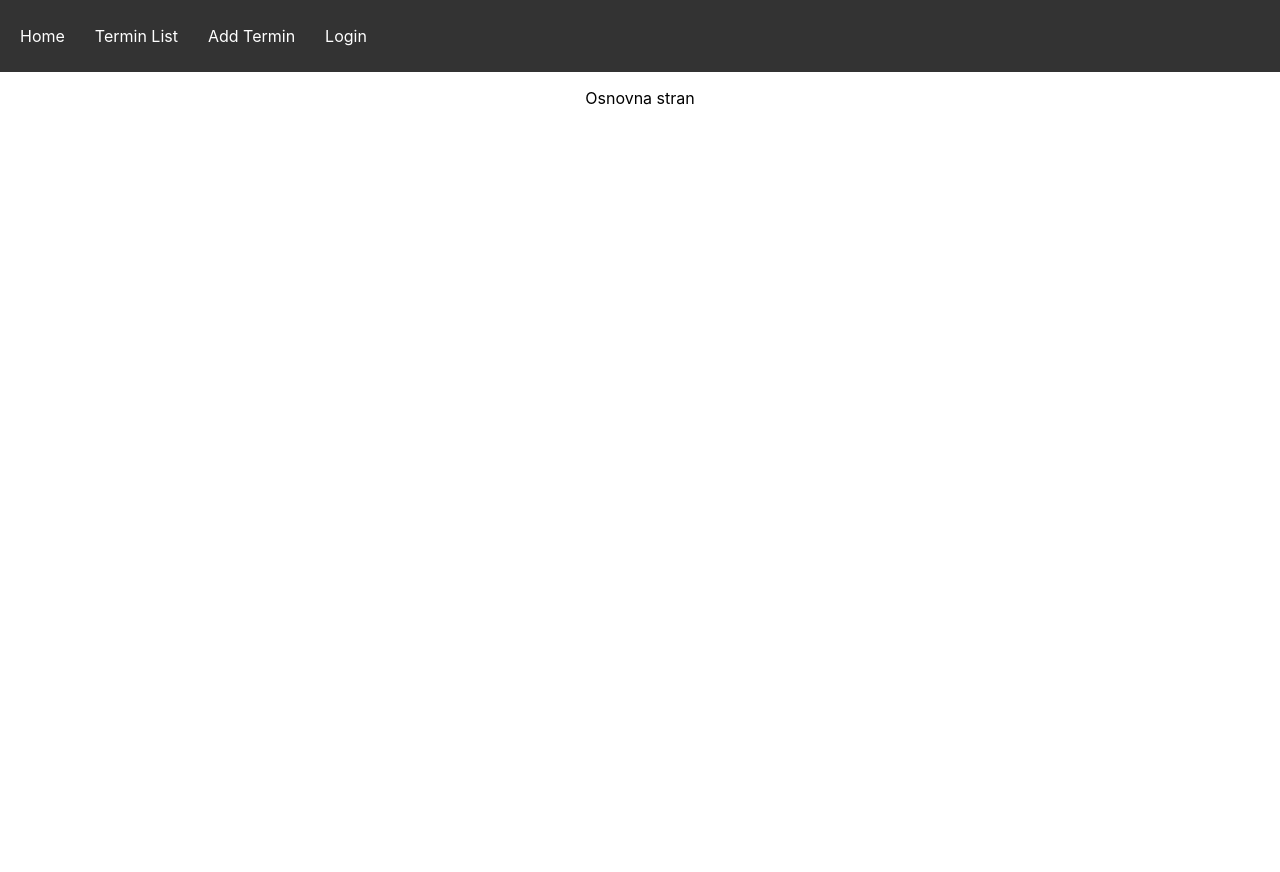
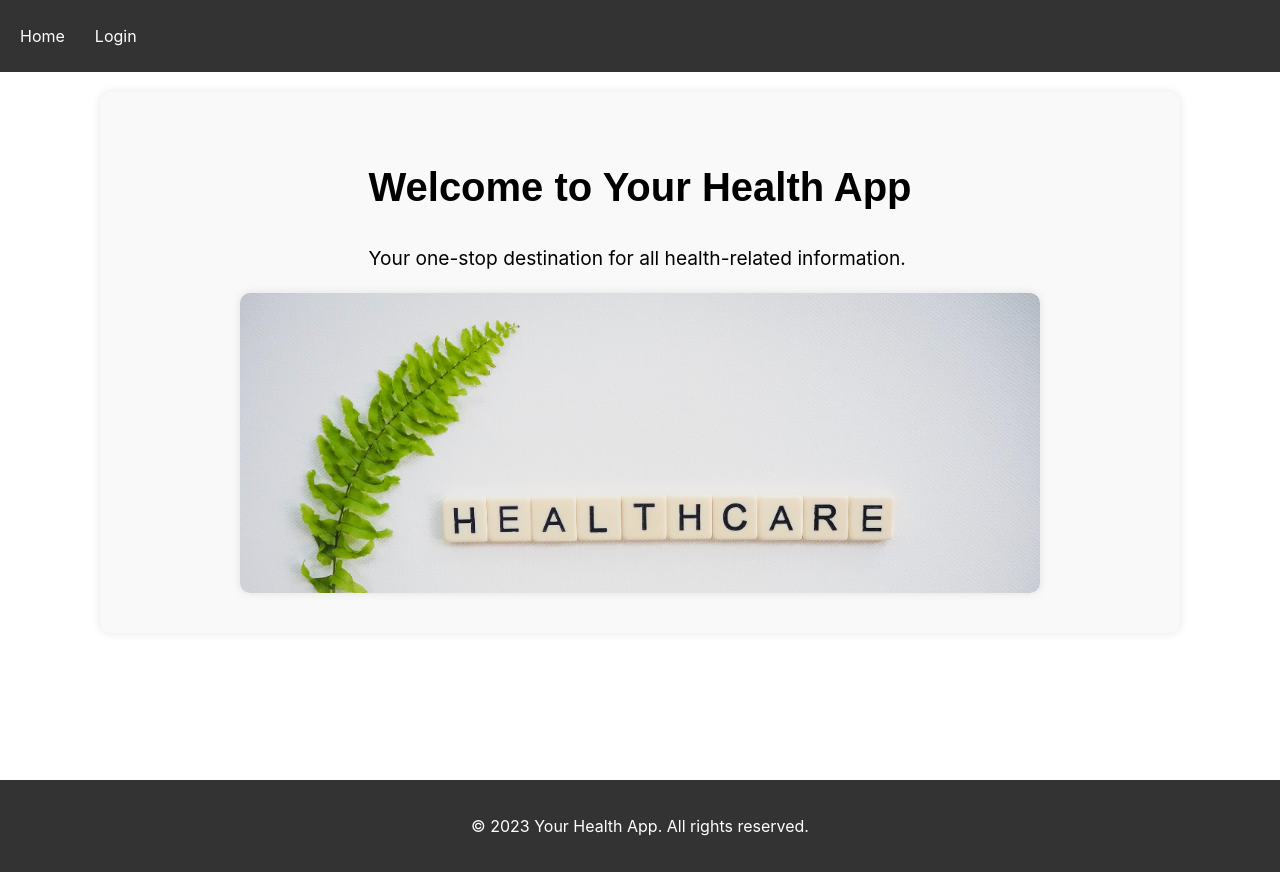
Before and after one commit to BlazheManev/frontend-services-sua, a React (Create React App) app: page / in a window 1280 px wide. Before the commit the page ends 800 px from the top, so only its background shows below. Built offline with nearby package versions, Linux system fonts and the light colour scheme.

Commit message:
Home page in everything

```diff
--- a/package.json
+++ b/package.json
@@ -3,6 +3,7 @@
   "version": "0.1.0",
   "private": true,
   "dependencies": {
+    "@mui/material": "^5.14.20",
     "@testing-library/jest-dom": "^5.17.0",
     "@testing-library/react": "^13.4.0",
     "@testing-library/user-event": "^13.5.0",
--- a/src/App.tsx
+++ b/src/App.tsx
@@ -10,6 +10,7 @@ import AddTerminForm from './pages/AddTerminForm';
 import Navbar from './Navbar';
 import LoginForm from './pages/Login';
 import RegistrationForm from './pages/RegisterForm';
+import Home from './pages/Home';
 
 function App() {
   return (
@@ -20,7 +21,7 @@ function App() {
       <Navbar/>
         <Routes>
 
-          <Route path="/" element={<p>Osnovna stran</p>} />
+        <Route path="/" element={<Home></Home>} />
 
           <Route path="/TerminiList" element={<TerminiList></TerminiList>} />
           <Route path="/AddTerminForm" element={<AddTerminForm></AddTerminForm>} />
--- a/src/Navbar.tsx
+++ b/src/Navbar.tsx
@@ -1,23 +1,58 @@
 import React from 'react';
 import { Link } from 'react-router-dom';
 import './styles/Navbar.css';
+import { useNavigate } from 'react-router-dom';
 
 function Navbar() {
+  const isLoggedIn = !!sessionStorage.getItem('jwtToken'); // Check if user is logged in
+  const navigate = useNavigate();
+  console.log(isLoggedIn);
+
+  const handleLogout = () => {
+    sessionStorage.removeItem('jwtToken');
+    navigate('/'); // Redirect to home after logout
+  };
+
+  const handleLoginClick = () => {
+    if (!isLoggedIn) {
+      navigate('/login');
+    }
+  };
+
   return (
     <nav className="navbar">
       <ul className="navbar-nav">
         <li className="nav-item">
-          <Link to="/" className="nav-link">Home</Link>
+          <Link to="/" className="nav-link">
+            Home
+          </Link>
+        </li>
+        {isLoggedIn && (
+          <>
+            <li className="nav-item">
+              <Link to="/TerminiList" className="nav-link">
+                Termin List
+              </Link>
             </li>
             <li className="nav-item">
-          <Link to="/TerminiList" className="nav-link">Termin List</Link>
+              <Link to="/AddTerminForm" className="nav-link">
+                Add Termin
+              </Link>
             </li>
             <li className="nav-item">
-          <Link to="/AddTerminForm" className="nav-link">Add Termin</Link>
+              <Link to="/" className="nav-link" onClick={handleLogout}>
+                Logout
+              </Link>
             </li>
+          </>
+        )}
+        {!isLoggedIn && (
           <li className="nav-item">
-          <Link to="/login" className="nav-link">Login</Link>
+            <Link to="/login" className="nav-link" onClick={handleLoginClick}>
+              Login
+            </Link>
           </li>
+        )}
       </ul>
     </nav>
   );
--- a/src/pages/AddTerminForm.tsx
+++ b/src/pages/AddTerminForm.tsx
@@ -1,13 +1,25 @@
-import React, { useState } from 'react';
+import React, { useState,useEffect } from 'react';
 import axios from 'axios';
 import DatePicker from 'react-datepicker';
 import 'react-datepicker/dist/react-datepicker.css';
+import { useNavigate } from 'react-router-dom';
 
 interface AddTerminFormProps {
   onTerminAdded?: () => void;
 }
 
 const AddTerminForm: React.FC<AddTerminFormProps> = ({ onTerminAdded }) => {
+  const navigate = useNavigate();
+
+  useEffect(() => {
+    const isLoggedIn = !!sessionStorage.getItem('jwtToken');
+       console.log("sdasd")
+       console.log(isLoggedIn)
+    if (isLoggedIn==false) {
+      navigate('/');
+    }
+  }, [navigate]);
+
   const [formData, setFormData] = useState({
     patientId: '',
     dateTime: new Date(), // Initial value for date-time
@@ -15,6 +27,7 @@ const AddTerminForm: React.FC<AddTerminFormProps> = ({ onTerminAdded }) => {
     doctor: '',
     specialRequests: '',
   });
+
 
   const handleChange = (date: Date | null) => {
     if (date) {
@@ -36,7 +49,19 @@ const AddTerminForm: React.FC<AddTerminFormProps> = ({ onTerminAdded }) => {
   const handleSubmit = async (e: React.FormEvent<HTMLFormElement>) => {
     e.preventDefault();
     try {
-      await axios.post('http://localhost:11005/api/termini/create', formData);
+      const token = sessionStorage.getItem('jwtToken');
+
+      const response = await axios.post(
+        'http://localhost:11005/api/termini/create',
+        formData,
+        {
+          headers: {
+            Authorization: `${token}`, // Include the JWT token in the headers
+            'Content-Type': 'application/json', // Adjust content type if necessary
+          },
+        }
+      );
+
       setFormData({
         patientId: '',
         dateTime: new Date(),
@@ -44,6 +69,7 @@ const AddTerminForm: React.FC<AddTerminFormProps> = ({ onTerminAdded }) => {
         doctor: '',
         specialRequests: '',
       });
+
       // Trigger the parent component to update termini list after adding a new termin
       if (onTerminAdded) {
         onTerminAdded();
--- /dev/null
+++ b/src/pages/Home.tsx
@@ -0,0 +1,38 @@
+import React from 'react';
+import HomePageImage from '../images/HomePageWelcoming.jpeg'; // Update the path to your image
+import '../styles/Home.css';
+
+const HomePage: React.FC = () => {
+  return (
+    <div className="home-page">
+      <main className="content">
+        <section className="welcome-section">
+          <div className="text">
+            <h1>Welcome to Your Health App</h1>
+            <p>Your one-stop destination for all health-related information.</p>
+          </div>
+          <div className="image">
+            <img src={HomePageImage} alt="Welcome" />
+          </div>
+        </section>
+
+        <section className="features">
+          {/* Add your feature section here */}
+          {/* ... */}
+        </section>
+
+        <section className="about">
+          {/* Add your about section here */}
+          {/* ... */}
+        </section>
+      </main>
+
+      <footer>
+        <p>&copy; {new Date().getFullYear()} Your Health App. All rights reserved.</p>
+      </footer>
+    </div>
+
+  );
+};
+
+export default HomePage;
--- a/src/pages/Login.tsx
+++ b/src/pages/Login.tsx
@@ -1,10 +1,19 @@
-// LoginForm.tsx
-import React, { useState } from 'react';
+import React, { useState, useEffect } from 'react';
 import axios from 'axios';
+import { useNavigate } from 'react-router-dom';
 
 const LoginForm: React.FC = () => {
   const [username, setUsername] = useState('');
   const [password, setPassword] = useState('');
+  const navigate = useNavigate();
+
+  useEffect(() => {
+    const isLoggedIn = !!sessionStorage.getItem('jwtToken');
+
+    if (isLoggedIn) {
+      navigate('/');
+    }
+  }, [navigate]);
 
   const handleLogin = async (e: React.FormEvent<HTMLFormElement>) => {
     e.preventDefault();
@@ -18,8 +27,11 @@ const LoginForm: React.FC = () => {
         }
       );
 
-      console.log('Login success:', response.data);
-      // Handle success: redirect to TerminiList
+      console.log('Login success:', response.data.token);
+
+      sessionStorage.setItem('jwtToken', response.data.token);
+
+      navigate('/');
     } catch (error) {
       console.error('Login error:', error);
       // Handle error: show message, set state, etc.
@@ -44,6 +56,10 @@ const LoginForm: React.FC = () => {
         />
         <button type="submit">Login</button>
       </form>
+      <h1>
+        username: newjwt
+        pass: newjwt
+      </h1>
     </div>
   );
 };
--- a/src/pages/RegisterForm.tsx
+++ b/src/pages/RegisterForm.tsx
@@ -1,17 +1,25 @@
-// RegistrationForm.tsx
-import React, { useState } from 'react';
+import React, { useState, useEffect } from 'react';
+import { useNavigate } from 'react-router-dom';
 
 const RegistrationForm: React.FC = () => {
   const [username, setUsername] = useState('');
   const [email, setEmail] = useState('');
   const [password, setPassword] = useState('');
   const [confirmPassword, setConfirmPassword] = useState('');
+  const navigate = useNavigate();
 
   const handleRegister = (e: React.FormEvent<HTMLFormElement>) => {
+
     e.preventDefault();
     // Implement your registration logic here using form data
   };
+  useEffect(() => {
+    const isLoggedIn = !!sessionStorage.getItem('jwtToken');
 
+    if (isLoggedIn) {
+      navigate('/');
+    }
+  }, [navigate]);
   return (
     <div>
       <h2>Registration</h2>
--- a/src/pages/TerminiList.tsx
+++ b/src/pages/TerminiList.tsx
@@ -2,6 +2,7 @@
 
 import React, { useState, useEffect } from 'react';
 import axios from 'axios';
+import { useNavigate } from 'react-router-dom';
 
 interface Termin {
   id: string;
@@ -14,12 +15,30 @@ interface Termin {
 
 const TerminiList: React.FC = () => {
   const [termini, setTermini] = useState<Termin[]>([]);
+  const navigate = useNavigate();
+
 
   useEffect(() => {
-    // Fetch data when the component mounts
+    const isLoggedIn = !!sessionStorage.getItem('jwtToken');
+
+    if (isLoggedIn==false) {
+      navigate('/');
+    }
+  }, [navigate]);
+
+  useEffect(() => {
     const fetchData = async () => {
       try {
-        const response = await axios.get<Termin[]>('http://localhost:11005/api/termini/all');
+        const token = sessionStorage.getItem('jwtToken');
+        if (!token) {
+          navigate('/');
+          return;
+        }
+        const response = await axios.get<Termin[]>('http://localhost:11005/api/termini/all', {
+          headers: {
+            Authorization: `${token}` // Set the token in the Authorization header
+          }
+        });
         setTermini(response.data);
       } catch (error) {
         console.error('Error fetching data:', error);
@@ -27,7 +46,7 @@ const TerminiList: React.FC = () => {
     };
 
     fetchData();
-  }, []); // Empty dependency array to fetch data only once on component mount
+  }, [navigate]); // Empty dependency array to fetch data only once on component mount
 
   return (
     <div className="termini-list-container">
--- /dev/null
+++ b/src/styles/Home.css
@@ -0,0 +1,70 @@
+.home-page {
+    display: flex;
+    flex-direction: column;
+    align-items: center;
+    text-align: center;
+    min-height: 100vh; /* Set minimum height to the viewport height */
+
+  }
+
+  .content {
+    display: flex;
+    flex-direction: column;
+    align-items: flex-start;
+    margin-top: 20px;
+  }
+
+  .welcome-section {
+    display: flex;
+    flex-direction: column;
+    align-items: center;
+    text-align: center;
+    padding: 40px; /* Add padding for spacing */
+    background-color: #f9f9f9; /* Update background color */
+    border-radius: 10px; /* Add rounded corners */
+    box-shadow: 0 0 10px rgba(0, 0, 0, 0.1); /* Add a subtle shadow */
+  }
+
+  .text {
+    flex: 1;
+    text-align: left;
+  }
+
+  .image {
+    width: 80%; /* Adjust width as needed */
+    max-width: 1000px; /* Maximum width for the image */
+    height: auto; /* Maintain aspect ratio */
+    overflow: hidden; /* Hide overflow if the image exceeds the container */
+    border-radius: 10px; /* Add rounded corners */
+    box-shadow: 0 0 10px rgba(0, 0, 0, 0.1); /* Add a subtle shadow */
+  }
+
+
+  .image img {
+    width: 100%;
+    height: auto;
+    display: block;
+  }
+  /* Update Typography */
+.text h1 {
+  font-size: 2.5rem; /* Adjust heading size */
+  font-weight: bold;
+  font-family: 'Your Chosen Font', sans-serif; /* Update font family */
+}
+
+.text p {
+  font-size: 1.2rem; /* Adjust paragraph size */
+  line-height: 1.6; /* Improve readability with appropriate line height */
+  /* Add additional styling for better readability */
+}
+
+footer {
+  width: 97%;
+  padding: 20px;
+  background-color: #333;
+  color: #fff;
+  text-align: center;
+}
+main {
+  flex: 1; /* Allow main content to expand */
+}
--- a/src/styles/Navbar.css
+++ b/src/styles/Navbar.css
@@ -23,3 +23,16 @@
   .nav-link:hover {
     background-color: #555;
   }
+  .image {
+    /* Styles for the image container */
+    max-width: 40%; /* Adjust the maximum width as needed */
+    max-height: 300px; /* Adjust the maximum height as needed */
+    overflow: hidden; /* Hide overflow if the image exceeds the container */
+  }
+
+  .image img {
+    /* Styles for the image */
+    width: 100%;
+    height: auto;
+    display: block;
+  }
```
Also changed, not shown: src/images/HomePageWelcoming.jpeg (added), 1 other file (tests, documents, lock files or other folders). Lines whose indentation alone changed are shown as unchanged.
